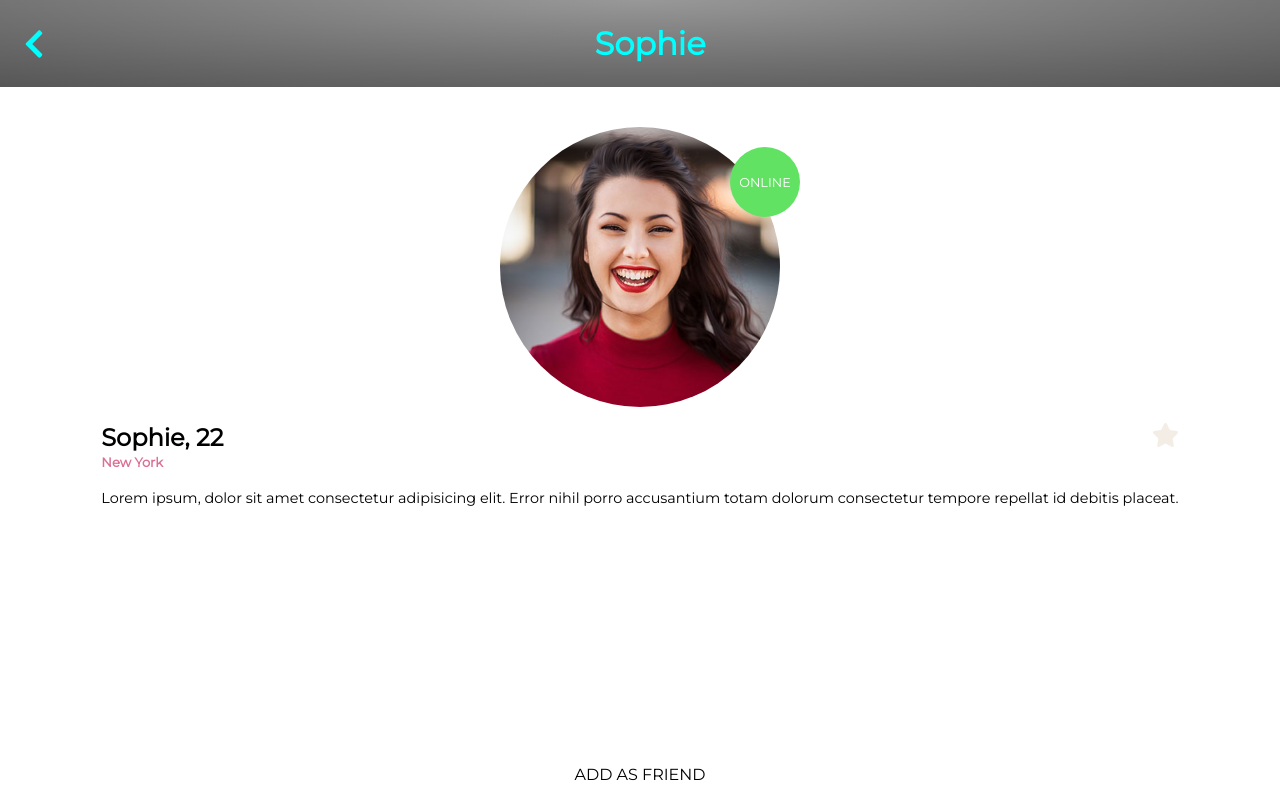
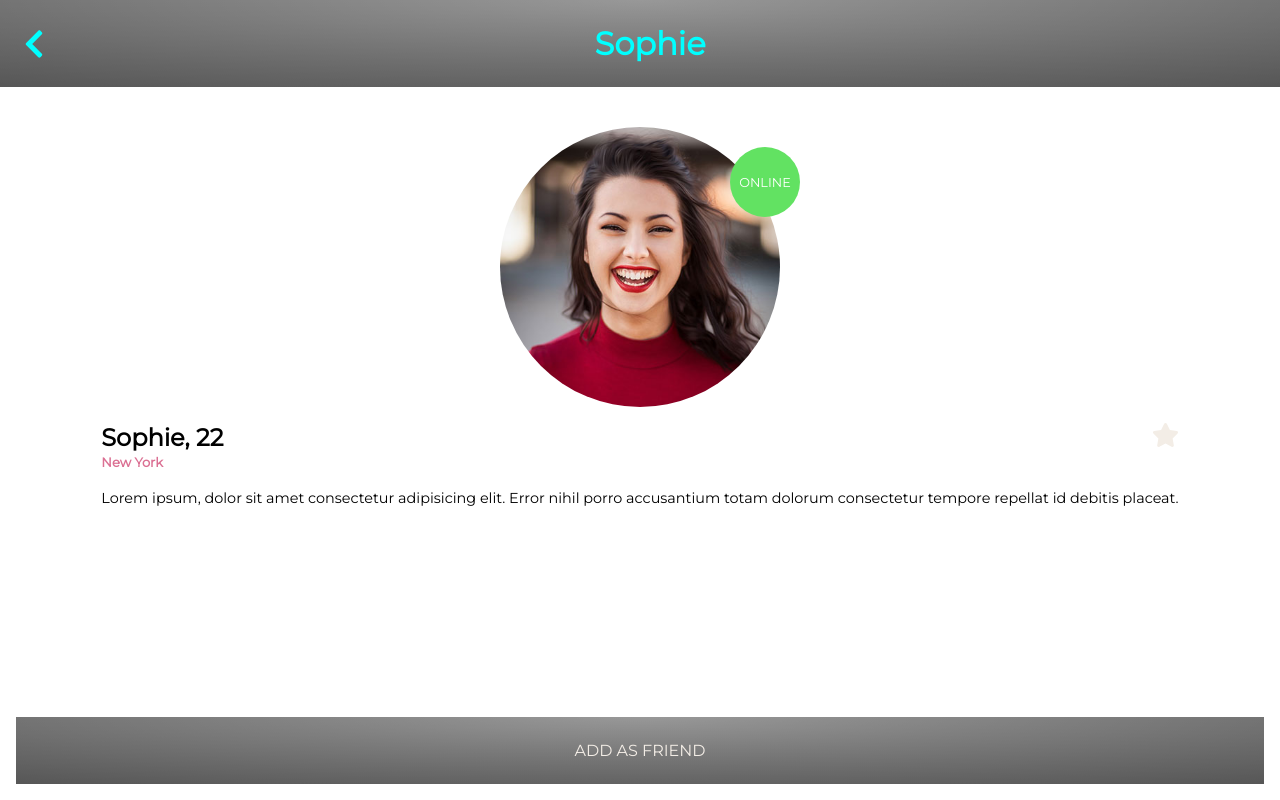
Before and after one commit to lavinialoredana/dating-app, a React (Create React App) app: page / in a window 1280 px wide. Built offline with nearby package versions, Linux system fonts and the light colour scheme.

Commit message:
Button styles

```diff
--- a/src/App.css
+++ b/src/App.css
@@ -111,3 +111,20 @@ margin:auto
   font-size: small;
   font-weight: bold;
 }
+
+/* Button Styles */
+
+.button{
+  width: 100%;
+  text-align: center;
+  color: rgb(243, 237, 230);
+  padding: 1.5em 0;
+  background: linear-gradient(
+    to bottom,
+    rgba(255, 255, 255, 0.15) 0%,
+    rgba(0, 0, 0, 0.15) 100%
+  ),
+  radial-gradient(at top center, rgba(255, 255, 255, 0.4) 0%, rgba(0, 0, 0, 0.4) 120%)
+    #989898;
+  background-blend-mode: multiply, multiply;
+}
--- a/src/Button.js
+++ b/src/Button.js
@@ -2,7 +2,7 @@ import React from "react";
 
 const Button = (props) => {
 return (
-       <a href="#"> {props.content}</a>
+       <a href="#" className="button"> {props.content}</a>
 )
 
 }
```
